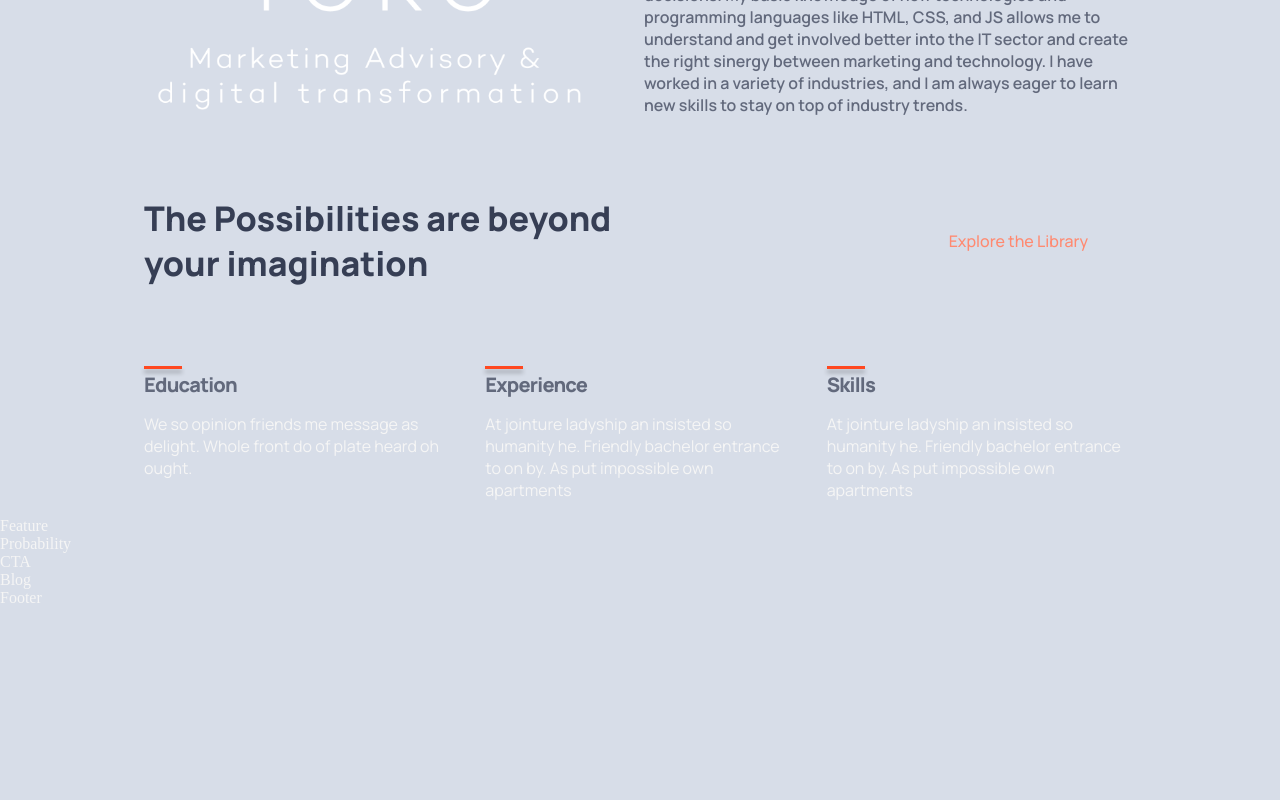
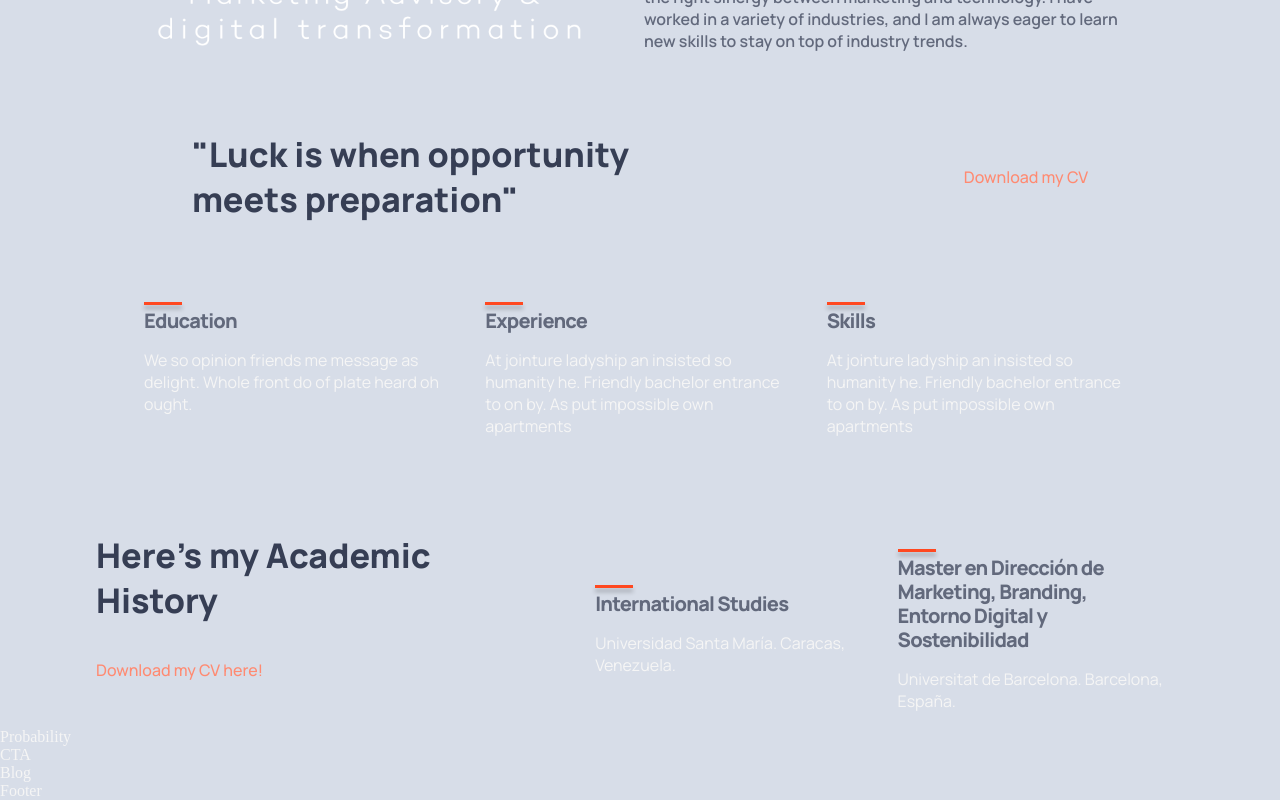
Before and after one commit to torodevelolpment/react_comparison_site, a React (Create React App) app: page / in a window 1280 px wide. Shown: the part 1070-1870 px from the top of the page. Before the commit the page ends 1677 px from the top, so only its background shows below. Built offline with nearby package versions, Linux system fonts and the light colour scheme.

Commit message:
education section added

```diff
--- a/src/App.css
+++ b/src/App.css
@@ -33,7 +33,7 @@ a{
 
 
 .section__padding{
-    padding: 0rem 6rem 4rem 6rem;
+    padding: 0rem 6rem;
 }
 
 .section__margin {
--- a/src/components/feature/feature.css
+++ b/src/components/feature/feature.css
@@ -9,7 +9,7 @@
 
 .gpt__features-container__feature-title{
     flex: 1;
-    max-width: 180px;
+    max-width: 210px;
     margin-right: 2rem;
 }
 
--- a/src/components/navbar/Navbar.jsx
+++ b/src/components/navbar/Navbar.jsx
@@ -7,7 +7,7 @@ import './navbar.css';
 const Menu = () => (
   <>
   <p><a href="#home">Home</a></p>
-  <p><a href="#education">Education</a></p>
+  <p><a href="#suagatam">Education</a></p>
   <p><a href="experience">Experience</a></p>
   <p><a href="skills">Skills</a></p>
   <p><a href="#hobbies">Hobbies</a></p>
--- a/src/containers/features/Features.jsx
+++ b/src/containers/features/Features.jsx
@@ -1,10 +1,35 @@
 import React from 'react';
 import './features.css';
+import { Feature } from '../../components';
 
-const Feature = () => {
+
+const featuresData = [
+  {
+    title: 'International Studies',
+    text: 'Universidad Santa María. Caracas, Venezuela.'
+  },
+  {
+    title: 'Master en Dirección de Marketing, Branding, Entorno Digital y Sostenibilidad',
+    text: 'Universitat de Barcelona. Barcelona, España.'
+  },
+]
+
+const Features = () => {
   return (
-    <div>Feature</div>
+    <div className="mycv__features section__padding" id="suagatam">
+      <div className="mycv__features-heading">
+        <h1 className="gradient__text">
+          Here's my Academic History</h1>
+        <p>Download my CV here!</p>
+      </div>
+      <div className="mycv__features-container">
+        {featuresData.map((item, index) => (
+          <Feature title={item.title} text={item.text} key={item.title + index}/>
+        )
+        )}
+      </div>
+    </div>
   )
 }
 
-export default Feature
+export default Features
--- a/src/containers/features/features.css
+++ b/src/containers/features/features.css
@@ -0,0 +1,55 @@
+.mycv__features{
+    width: 100%;
+    display: flex;
+    justify-content: space-between;
+    flex-direction: row;
+    margin-top: 5rem;
+}
+
+.mycv__features-heading{
+    flex: 1;
+    display: flex;
+    justify-content: flex-start;
+    align-items: flex-start;
+    flex-direction: column;
+    text-align: left;
+    margin-right: 5rem;
+}
+
+.mycv__features-heading h1{
+    font-family: var(--font-family);
+    font-style: normal;
+    font-weight: 800;
+    font-size: 34px;
+    line-height: 45px;
+}
+
+.mycv__features-heading p{
+    font-family: var(--font-family);
+    font-style: normal;
+    font-weight: 500;
+    font-size: 16px;
+    line-height: 30px;
+    color: var(--color-subtext);
+    margin-top: 2rem;
+}
+
+.mycv__features-container{
+    flex: 1.5;
+    display: flex;
+    justify-content: flex-start;
+    align-items: center;
+    flex-direction: row;
+}
+
+@media screen and (max-width: 550px){
+    .mycv__features{
+        flex-direction: column;
+    }
+    .mycv__features-container {
+        flex-direction: column;
+        align-items: flex-start;
+    }
+
+
+}
--- a/src/containers/whatgpt/Whatgpt.jsx
+++ b/src/containers/whatgpt/Whatgpt.jsx
@@ -7,16 +7,16 @@ const Whatgpt = () => {
   return (
     <div className="gpt__whatgpt section__margin" id="whatgpt">
       <div className="gpt__whatgpt-feature">
-        <Featuretitle title="Who am i as a proffesional?" text="As a Performance Marketing Professional, I have developed a range of skills and proficiencies that enable me to manage digital marketing campaigns effectively. I am experienced in campaign management across channels such as search, social media, display advertising, and email marketing, and I am skilled in using analytics tools to track performance and make data-driven decisions. My basic knowledge of new technologies and programming languages like HTML, CSS, and JS allows me to understand and get involved better into the IT sector and create the right sinergy between marketing and technology. I have worked in a variety of industries, and I am always eager to learn new skills to stay on top of industry trends." />
+        <Featuretitle title="Who am i as a professional?" text="As a Performance Marketing Professional, I have developed a range of skills and proficiencies that enable me to manage digital marketing campaigns effectively. I am experienced in campaign management across channels such as search, social media, display advertising, and email marketing, and I am skilled in using analytics tools to track performance and make data-driven decisions. My basic knowledge of new technologies and programming languages like HTML, CSS, and JS allows me to understand and get involved better into the IT sector and create the right sinergy between marketing and technology. I have worked in a variety of industries, and I am always eager to learn new skills to stay on top of industry trends." />
         <div className="gpt__whatgpt-feature-img">
-            <img src={logotext} alt="photo"/>
+            <img src={logotext} alt="photopapita"/>
         </div>
       </div>
       <div className="gpt__whatgpt-heading">
         <h1 className="gradient__text">
-          The Possibilities are beyond your imagination
+          "Luck is when opportunity meets preparation"
         </h1>
-        <p>Explore the Library</p>
+        <p>Download my CV</p>
       </div>
       <div className="gpt__whatgpt-container">
         <Feature title="Education" text="We so opinion friends me message as delight. Whole front do of plate heard oh ought. "/>
--- a/src/containers/whatgpt/whatgpt.css
+++ b/src/containers/whatgpt/whatgpt.css
@@ -24,7 +24,7 @@
     flex-direction: row;
     justify-content: space-between;
     align-items: center;
-    margin: 4rem 4rem 4rem 1rem;
+    margin: 4rem 4rem 4rem;
 }
 
 .gpt__whatgpt-heading h1{
```
